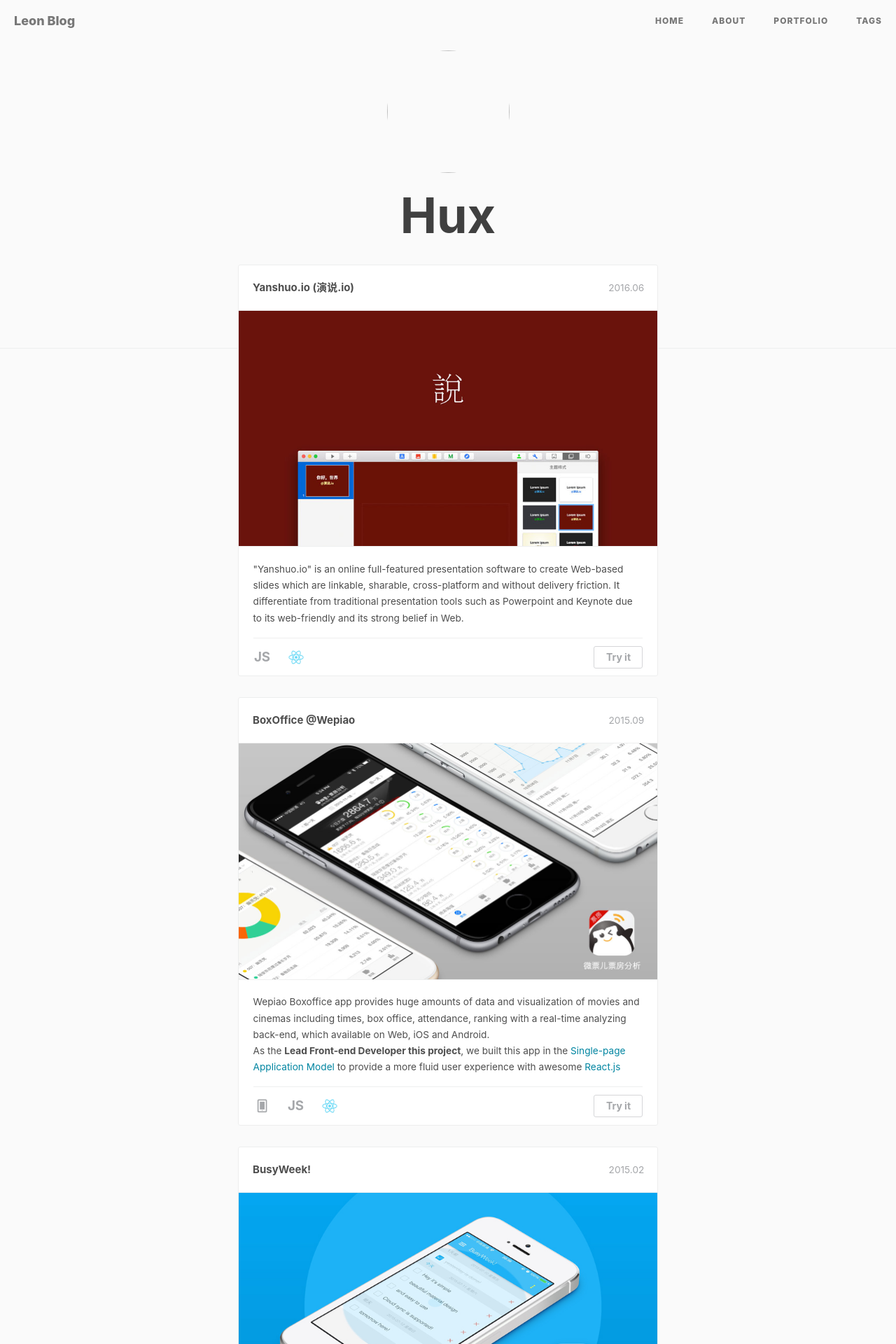
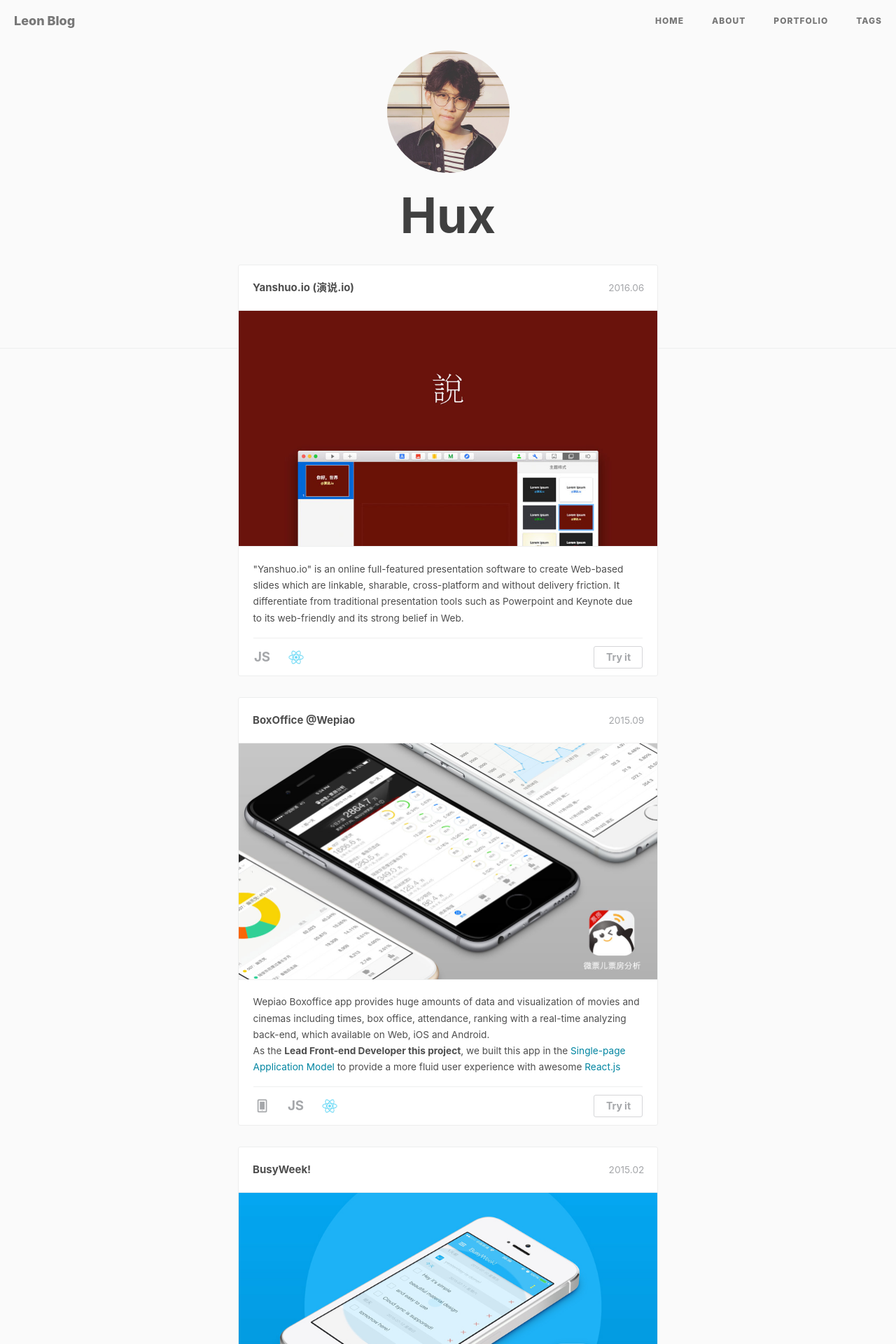
Before and after one commit to tfl435918939/blog, a Jekyll site: the page built from portfolio/index.html, in a window 1280 px wide. Shown: the top 1920 px of the page at 70% size. Built offline with Jekyll 4.4.1, drawn with Linux system fonts in a browser that asks for light colours; nearby versions of some CDN libraries; comment, search, counter and statistics services are not loaded.

Commit message:
Update index.html

```diff
--- a/portfolio/index.html
+++ b/portfolio/index.html
@@ -16,7 +16,7 @@
 	<body>
 		<div class="container" style="margin:0;padding:0;width:100%;">
 			<header>
-				<img width="175" height="175" style="border-radius:50%;" src="blog/img/avatar-hux.jpg">
+				<img width="175" height="175" style="border-radius:50%;" src="/blog/img/avatar-hux.jpg">
 				<h1>Hux</h1>
 			</header>
 			<div class="main">
```
